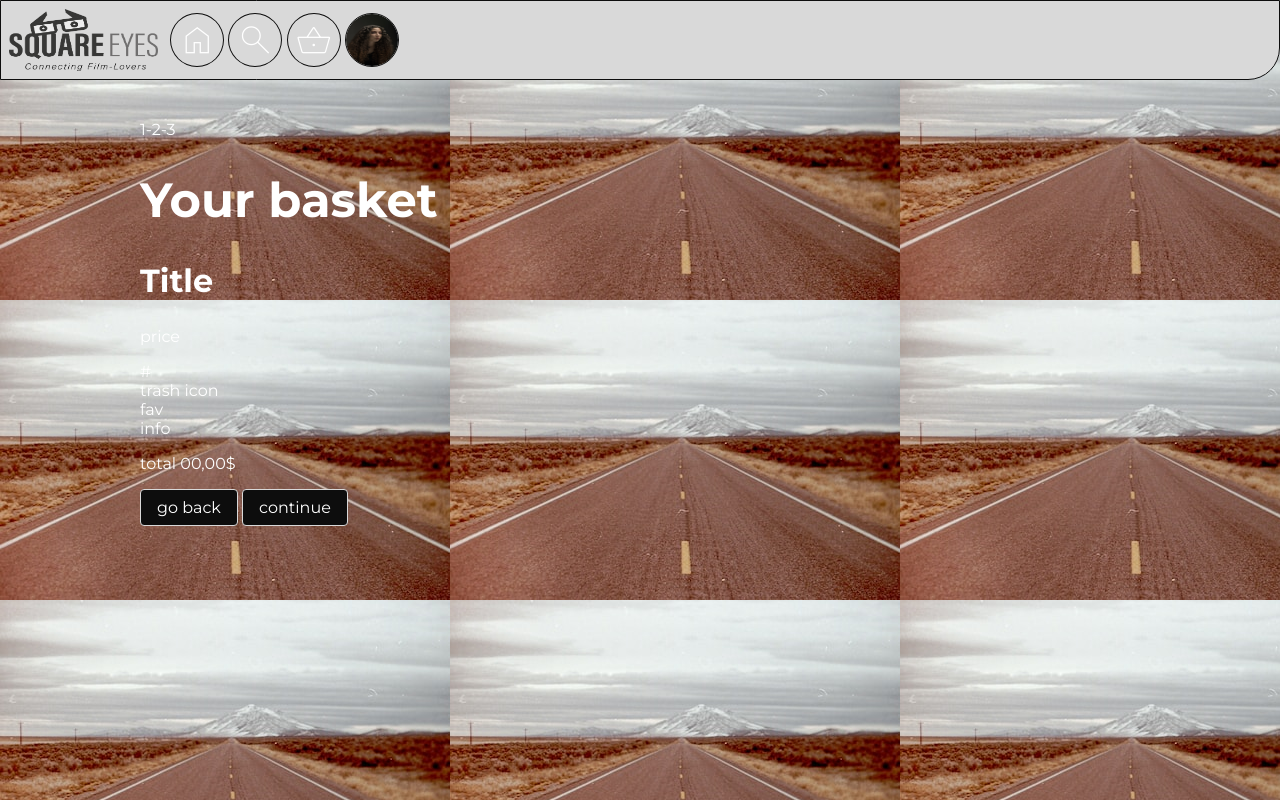
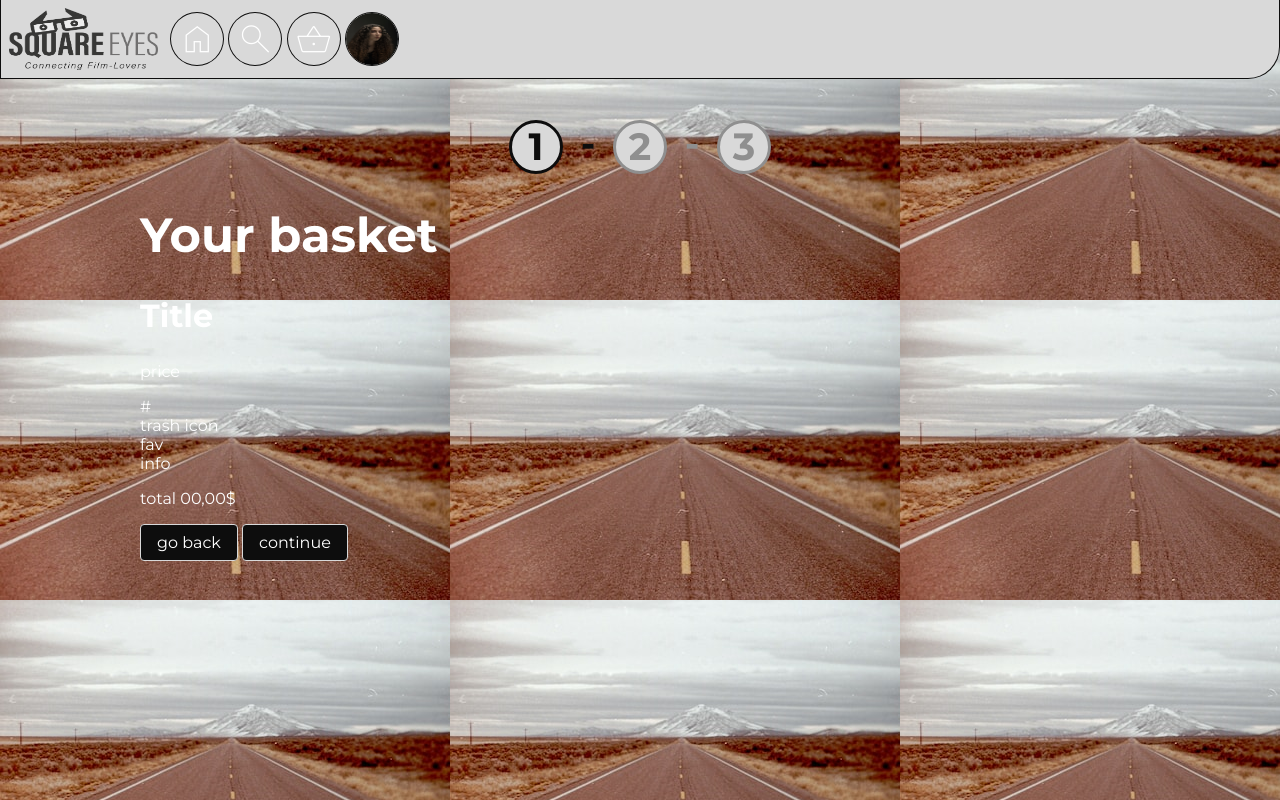
Before and after one commit to Noroff-FEU-Assignments/cross-course-project-AnnaAWojtowicz, a plain HTML site: page shop/shop_your-basket.html in a window 1280 px wide. Drawn offline with nearby package versions, Linux system fonts and the light colour scheme; a web font is replaced by a local one.

Commit message:
1-2-3 shopping

```diff
--- a/shop/shop_your-basket.html
+++ b/shop/shop_your-basket.html
@@ -51,7 +51,13 @@
       </nav>
     </header>
     <main class="main-style">
-      <p>1-2-3</p>  <!--remember icons!-->
+      <section class="shopping-progress">
+        <div class="shopping-progress__number">1</div>
+        <div class="shopping-progress__hyphen">-</div>
+        <div class="shopping-progress__number your-basket">2</div>
+        <div class="shopping-progress__hyphen your-basket__hyphen">-</div>
+        <div class="shopping-progress__number your-basket">3</div>
+      </section>
       <h1>Your basket</h1>
       <section>
         <h2>Title</h2>
--- a/stylesheet.css
+++ b/stylesheet.css
@@ -70,6 +70,7 @@ h3 {
   vertical-align: middle;
   background-color: #d9d9d9;
   border: solid #0d0d0d 1px;
+  border-top: none;
   border-radius: 0% 0% 32px 0%;
 }
 
@@ -81,6 +82,7 @@ h3 {
   background-color: #d9d9d9;
   border: solid #0d0d0d 1px;
   border-radius: 0% 0% 32px 0%;
+  border-top: none;
   width: 100%; /* but change to 50% or less for nav before logging in*/
 }
 
@@ -258,7 +260,11 @@ padding: 0 20px;
   width: 128px;
   height: 128px;
   border-radius: 50%;
-  border: 1px;
+  border: solid #d9d9d9 1px;
+}
+
+.cta__sign-in-or-register:hover {
+  border: solid #d9d9d9 2px;
 }
 
 .cta__go-back {
@@ -364,3 +370,42 @@ a:link,
 a:hover {
   font-weight: bold;
 }
+
+/* shopping */
+
+.shopping-progress {
+  display: inline-block;
+  width: 100%;
+  text-align: center;
+  font-size: 38px
+}
+
+.shopping-progress div {
+  display: inline-block;
+  color: #0D0D0D;
+  font-weight: bold;
+}
+
+.shopping-progress__number {
+  height: 54px;
+  width: 54px;
+  border: solid #0D0D0D 3px;
+  background-color: #d9d9d9;
+  border-radius: 50%;
+  vertical-align: middle;
+}
+
+.shopping-progress__hyphen {
+  height: 54px;
+  width: 30px;
+}
+
+.shopping-progress .your-basket,
+.shopping-progress .payment {
+  color: #8F8F8F;
+  border: solid #8F8F8F 3px;
+}
+
+.shopping-progress .your-basket__hyphen {
+  color: #8F8F8F;
+}
```
Also changed, not shown: shop/shop_payment.html (+7 -1 lines), shop/shop_summary.html (+7 -2 lines).
